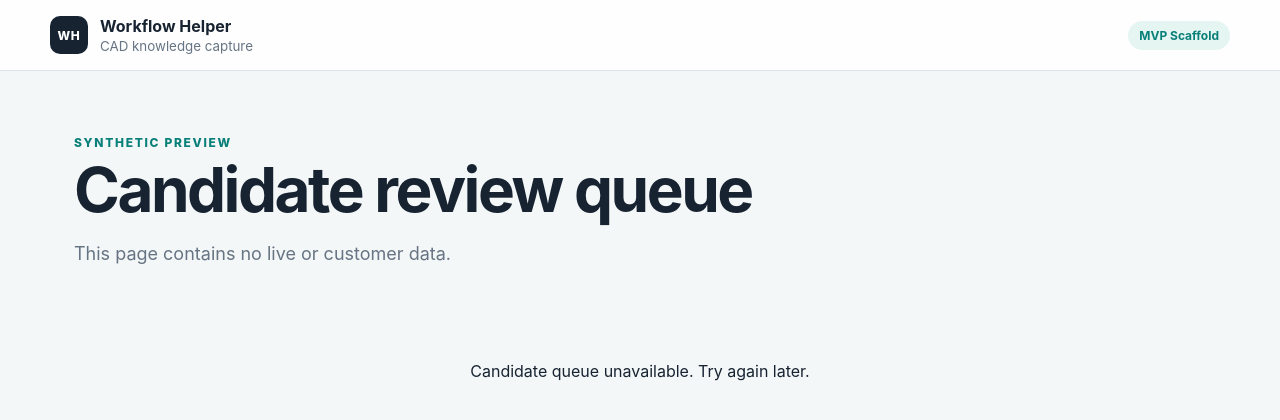
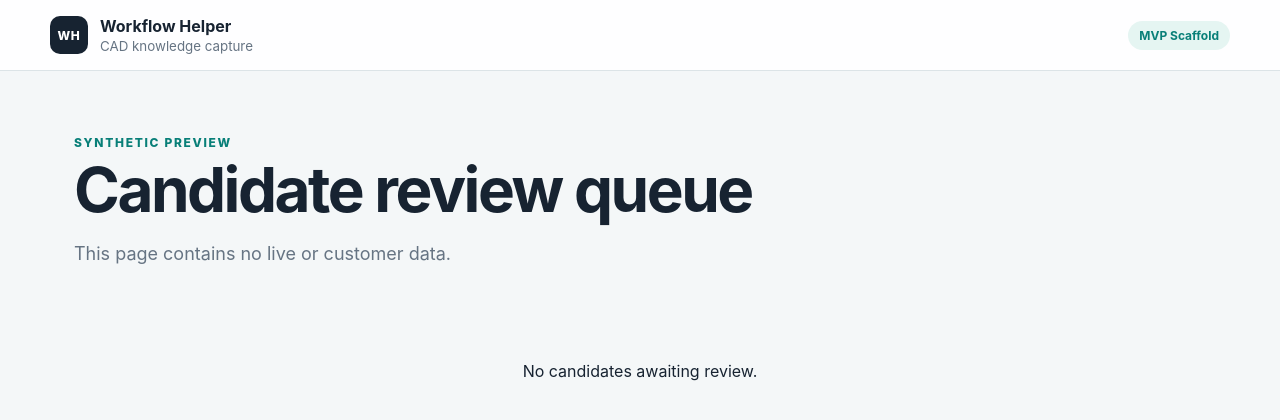
Before and after one commit to cookielolalex/Workflow-Helper-Public, a Next.js app in the folder apps/web/: page /synthetic/candidate-review in a window 1280 px wide. Shown: the top 420 px of the page. Built offline with nearby package versions, Linux system fonts and the light colour scheme.

Commit message:
Verify synthetic review preview contract

```diff
--- a/apps/web/app/synthetic/candidate-review/page.tsx
+++ b/apps/web/app/synthetic/candidate-review/page.tsx
@@ -6,7 +6,7 @@ import {
 
 const syntheticTransport: CandidateReviewTransport = () => ({
   status: 200,
-  body: { items: [], count: 0, next_cursor: null },
+  body: { items: [], count: 0 },
 });
 
 export default function CandidateReviewPreviewPage() {
```
